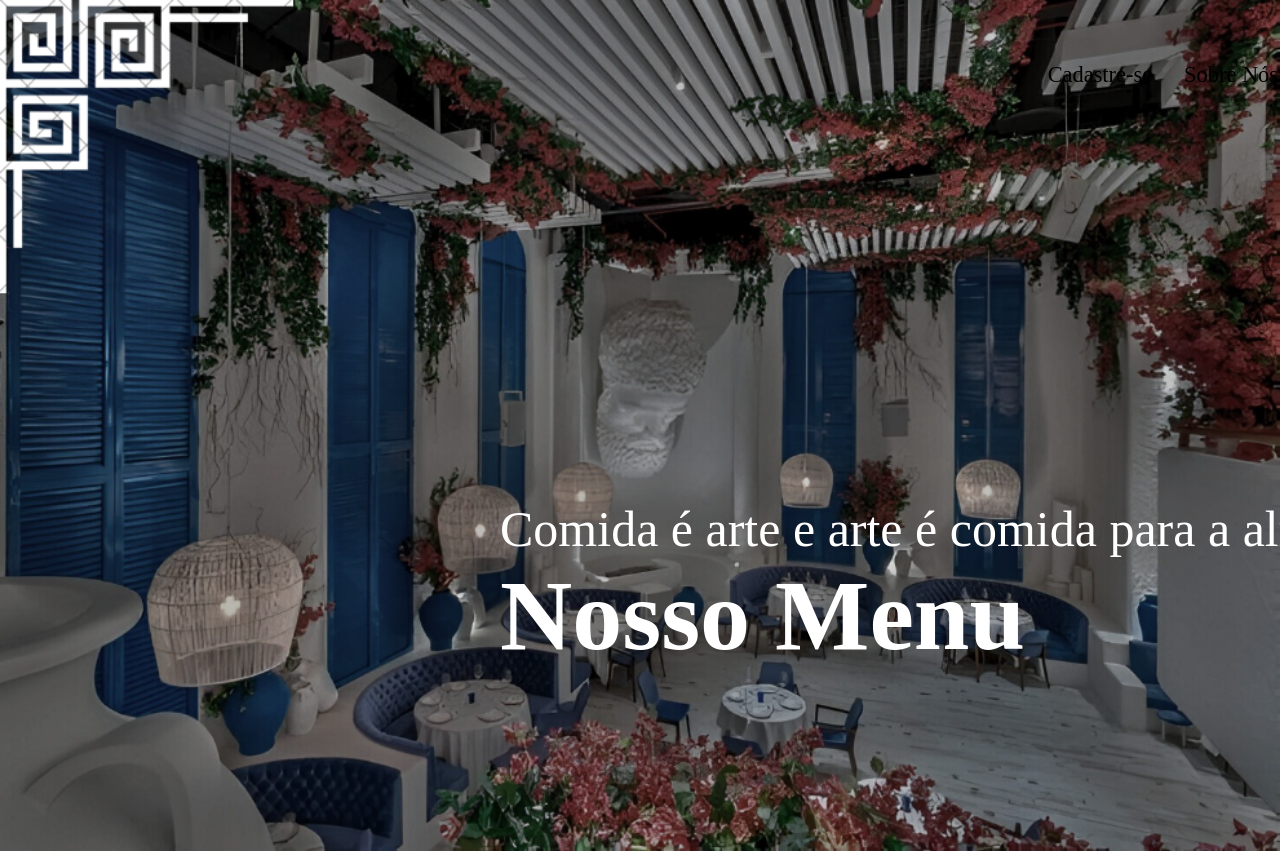
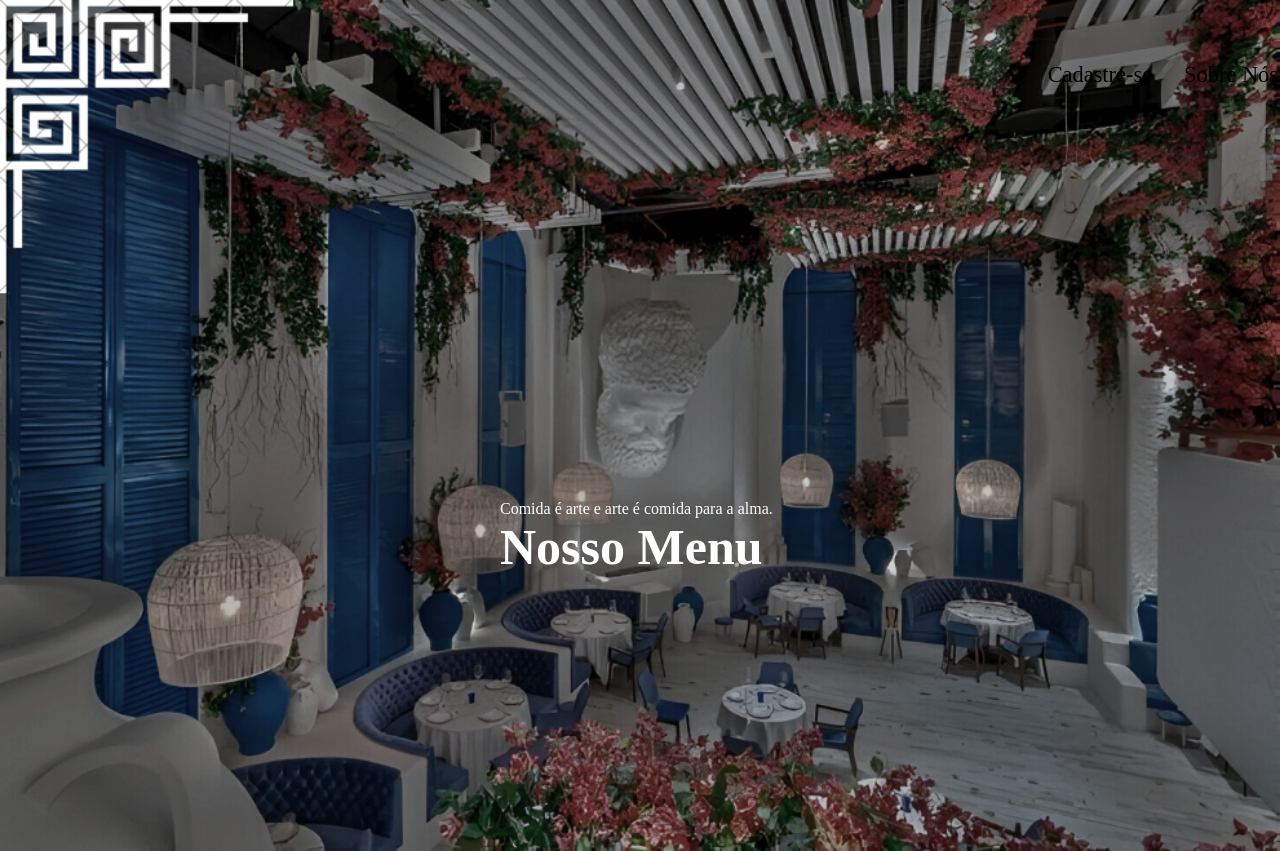
Before and after one commit to CecsG/istoriaRestaurante, a plain HTML site: page index.html in a window 1280 px wide. Drawn offline with Linux system fonts and the light colour scheme; a web font is replaced by a local one.

Commit message:
Update base.css

```diff
--- a/css/base.css
+++ b/css/base.css
@@ -5,14 +5,17 @@
     padding: 0; /* espaçamento interno */
     box-sizing: border-box;
 }
-.img-menu{
-    background-image: url('fotoMenu.png');
+
+.menu img{
+    width: 100%;
+    height: 100vh;
+    background-size: cover;
     background-repeat: no-repeat;
-    background-size: cover;
 }
+
+
 .item {
     display: flex;
-
     justify-content: space-between;
     flex-direction: column;
     position: relative;
@@ -36,12 +39,11 @@ header{
     position: fixed;
     width: 100%;
     z-index: 1000;
-    font-size: 50px;
 
 }
 h1 {
     color: white;
-    font-size: 100px;
+    font-size: 50px;
 }
 
 .sub-titulo {
```
